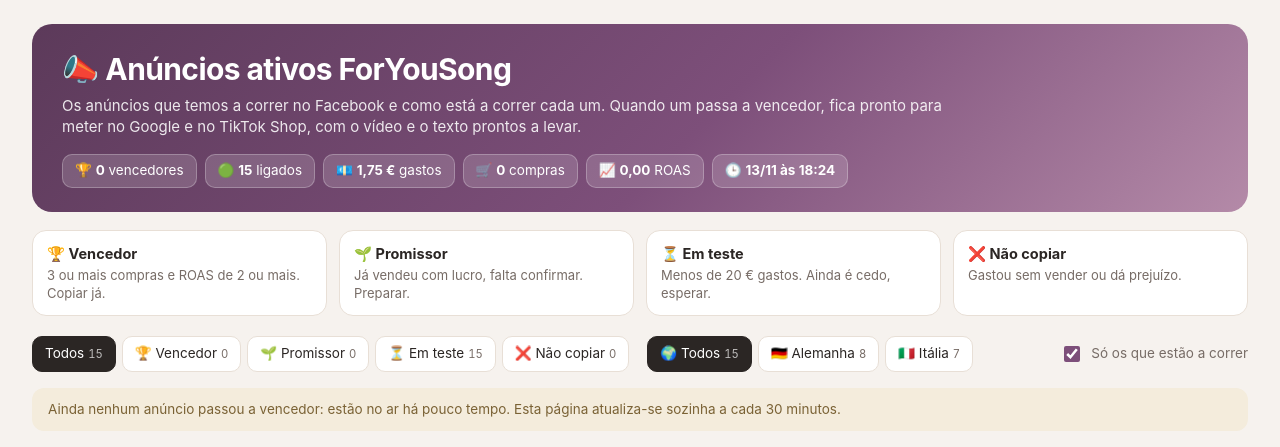
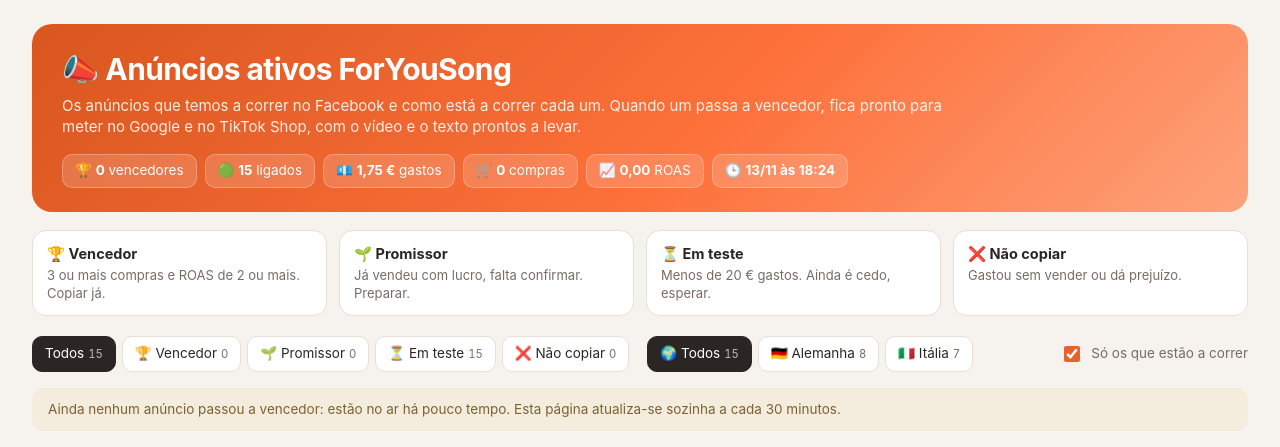
Before and after one commit to Mistertuga/vencedores-fys, a plain HTML site: page index.html in a window 1280 px wide. Shown: the top 447 px of the page. Drawn offline with Linux system fonts and the light colour scheme.

```diff
--- a/index.html
+++ b/index.html
@@ -8,7 +8,7 @@
 <style>
   :root {
     --fundo: #f6f2ee; --cartao: #ffffff; --linha: #e8dfd6; --linha-fina: #f0e9e2; --texto: #2b2624; --suave: #776c66;
-    --ameixa: #7d4f7a; --ameixa-escuro: #5c3a5a; --ameixa-claro: #f3e9f2;
+    --ameixa: #e8622c; --ameixa-escuro: #c94f1f; --ameixa-claro: #fff0e8;
     --verde: #3f6b4c; --verde-claro: #e6efe8; --areia: #7a6235; --areia-claro: #f4ecdc;
     --azul: #3d5d7d; --azul-claro: #e7eef5; --rosa: #8a4f4f; --rosa-claro: #f5e7e5; --cinza-claro: #efebe7;
     --gutter: 32px; --largura: 1400px; --margem: max(var(--gutter), (100% - var(--largura)) / 2);
@@ -20,7 +20,7 @@
   button { font: inherit; color: inherit; }
 
   .hero { margin: 24px var(--margem) 0; padding: 28px 30px 24px; border-radius: 20px; color: #fff;
-          background: linear-gradient(135deg, #5c3a5a 0%, #7d4f7a 55%, #b48aa8 100%); }
+          background: linear-gradient(135deg, #d9561f 0%, #FD703A 55%, #fda27a 100%); }
   .hero h1 { margin: 0; font-size: 30px; line-height: 1.15; letter-spacing: -0.02em; }
   .hero p { margin: 8px 0 0; color: rgba(255,255,255,.88); max-width: 60em; text-wrap: pretty; }
   .chips { display: flex; flex-wrap: wrap; gap: 8px; margin-top: 16px; }
```
